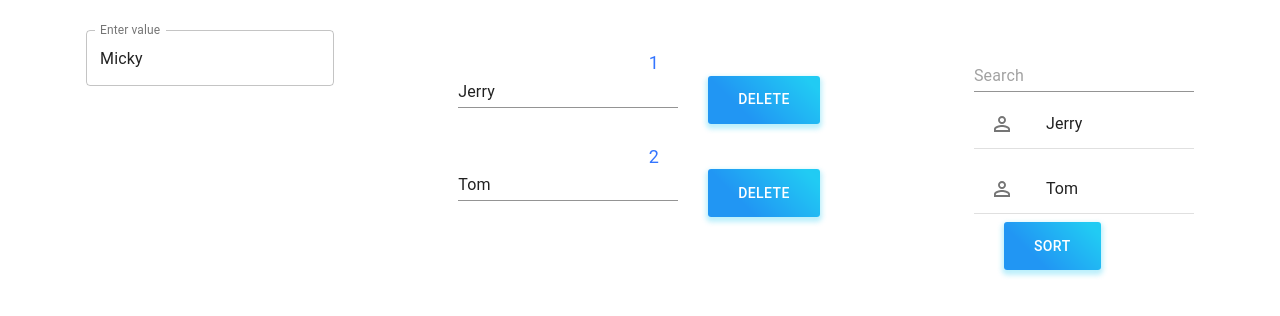
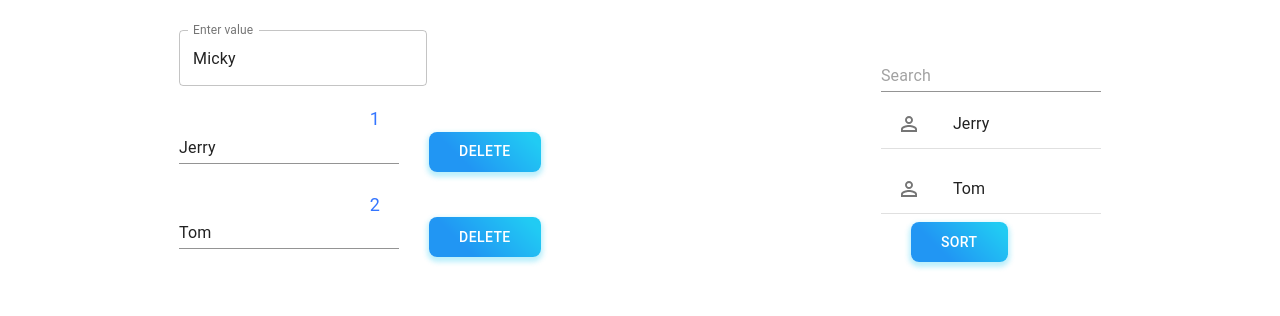
Before and after one commit to iamangie/TodoList, a React (Create React App) app in the folder my-app/: page / in a window 1280 px wide. Shown: the top 316 px of the page. Built offline with nearby package versions, Linux system fonts and the light colour scheme.

Commit message:
button changes

```diff
--- a/my-app/src/App.js
+++ b/my-app/src/App.js
@@ -36,7 +36,7 @@ function App() {
   return (
     <Container maxWidth="lg">
       <div className="App">
-        <React.Fragment>
+        <div>
           <TextField
             label="Enter value"
             variant="outlined"
@@ -45,7 +45,7 @@ function App() {
             value={value}
           />
           <UsersList users={users} deleteUser={deleteUser} editUser={editUser} />
-        </React.Fragment>
+        </div>
         <UsersFilter users={users} />
       </div>
     </Container>
--- a/my-app/src/Button.js
+++ b/my-app/src/components/Button.js
@@ -8,13 +8,13 @@ const MyButton = styled(({ color, ...other }) => <Button {...other} />)({
       ? 'linear-gradient(45deg, #FE6B8B 30%, #FF8E53 90%)'
       : 'linear-gradient(45deg, #2196F3 30%, #21CBF3 90%)',
   border: 0,
-  borderRadius: 3,
+  borderRadius: 8,
   boxShadow: props =>
     props.color === 'red'
       ? '0 3px 5px 2px rgba(255, 105, 135, .3)'
       : '0 3px 5px 2px rgba(33, 203, 243, .3)',
   color: 'white',
-  height: 48,
+  height: 40,
   padding: '0 30px',
   margin: '0 30px',
 });
--- a/my-app/src/components/User.js
+++ b/my-app/src/components/User.js
@@ -1,6 +1,6 @@
 import React, {useState} from 'react';
 import TextField from '@material-ui/core/TextField';
-import Button from '../Button';
+import Button from './Button';
 
 
 function User({ id, name, deleteUser, editUser, index }) {
--- a/my-app/src/components/UsersFilter.js
+++ b/my-app/src/components/UsersFilter.js
@@ -1,6 +1,6 @@
 import React, {useState, useEffect} from 'react';
 import TextField from '@material-ui/core/TextField';
-import Button from '../Button';
+import Button from './Button';
 import List from '@material-ui/core/List';
 import ListItem from '@material-ui/core/ListItem';
 import ListItemIcon from '@material-ui/core/ListItemIcon';
```
